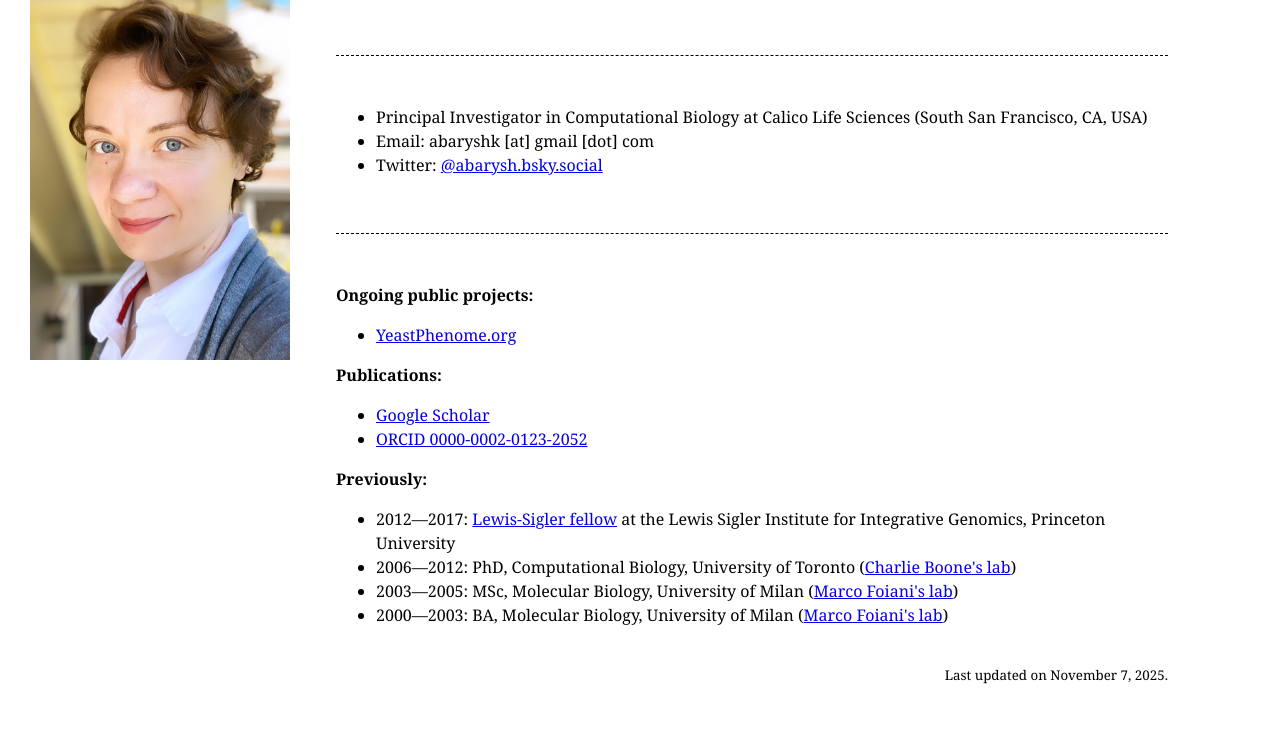
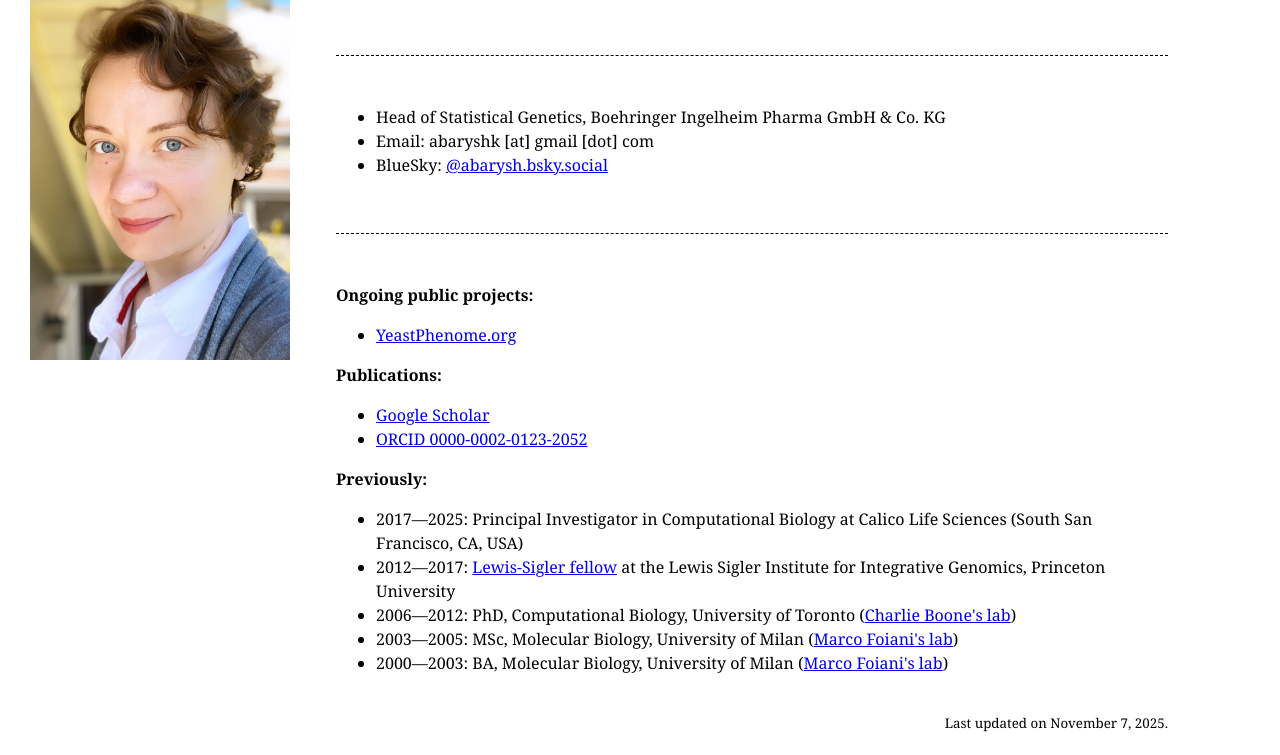
Before and after one commit to baryshnikova-lab/baryshnikova-lab.github.io, a plain HTML site: page index.html in a window 1280 px wide. Shown: the part 80-835 px from the top of the page. Before the commit the page ends 800 px from the top, so only its background shows below. Drawn offline with Linux system fonts and the light colour scheme.

Commit message:
Update index.html

```diff
--- a/index.html
+++ b/index.html
@@ -18,9 +18,9 @@
 
 <p>&nbsp;<hr>&nbsp;
 	<ul>
-	<li>Principal Investigator in Computational Biology at Calico Life Sciences (South San Francisco, CA, USA)
+	<li>Head of Statistical Genetics, Boehringer Ingelheim Pharma GmbH & Co. KG
 	<li>Email: abaryshk [at] gmail [dot] com</a>
-	<li>Twitter: <a href="https://bsky.app/profile/abarysh.bsky.social">@abarysh.bsky.social</a>
+	<li>BlueSky: <a href="https://bsky.app/profile/abarysh.bsky.social">@abarysh.bsky.social</a>
 	</ul>
 
 <p>&nbsp;<hr>&nbsp;
@@ -38,6 +38,7 @@
 
 <p><b>Previously:</b>
 <ul>
+	<li>2017&mdash;2025: Principal Investigator in Computational Biology at Calico Life Sciences (South San Francisco, CA, USA)
 	<li>2012&mdash;2017: <a href="http://www.princeton.edu/genomics/lewis-sigler-fellows/">Lewis-Sigler fellow</a> at the Lewis Sigler Institute for Integrative Genomics, Princeton University
 	<li>2006&mdash;2012: PhD, Computational Biology, University of Toronto (<a href="http://www.utoronto.ca/boonelab/">Charlie Boone's lab</a>)
 	<li>2003&mdash;2005: MSc, Molecular Biology, University of Milan (<a href="http://www.ifom-ieo-campus.it/research/foiani.php">Marco Foiani's lab</a>)
```
